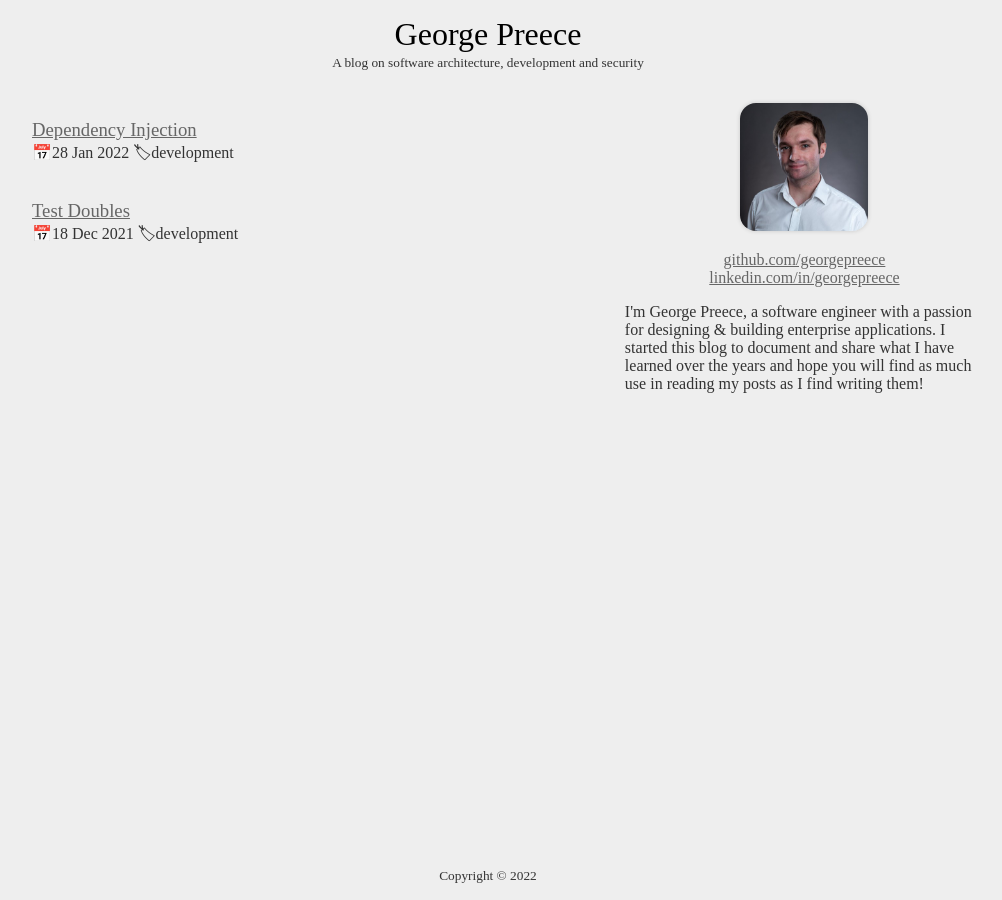
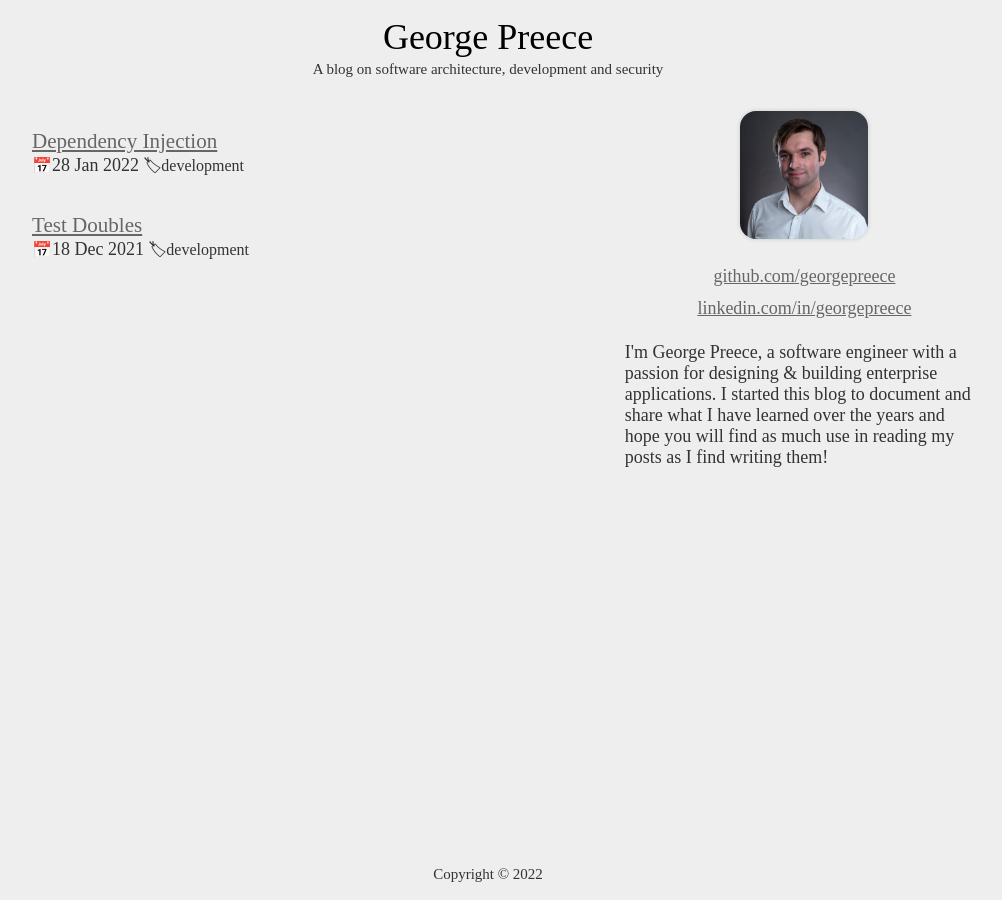
Before and after one commit to GeorgePreece/GeorgePreece.github.io, a Jekyll site: the page built from index.html, in a window 1280 px wide. Shown: the whole page, without its empty margins (152-1154 px from the left). Built offline with Jekyll 4.4.1, drawn with Linux system fonts in a browser that asks for light colours; some web fonts are replaced.

Commit message:
Increase spacing on tap targets

```diff
--- a/_layouts/article.html
+++ b/_layouts/article.html
@@ -17,7 +17,7 @@ layout: "default"
         <a href="/">&#x1F519; Back to home</a>
         <h1>Table of Contents</h1>
         <nav class="toc">
-            {% include toc.html html=content ordered="true" %}
+            {% include toc.html html=content ordered="true" anchor_class="line-spacing" %}
         </nav>
     </div>
 </section>
--- a/index.html
+++ b/index.html
@@ -30,8 +30,7 @@ description: A blog on software architecture, development and security
     <div class="margin-horz">
         <address class="text-center margin-vert">
             {% for link in site.links %}
-                <a href="{{ link.value }}" target="_blank" rel="noopener">{{ link.label }}</a>
-                <br />
+                <a class="line-spacing" href="{{ link.value }}" target="_blank" rel="noopener">{{ link.label }}</a>
             {% endfor %}
         </address>
         <p>{{ site.biography }}</p>
--- a/styles/common.css
+++ b/styles/common.css
@@ -18,7 +18,7 @@ body { width:100%;max-width:1024px;margin:auto;
 main { flex:1;display:flex;flex-wrap:wrap-reverse }
 
 /* Defaults */
-html { font:medium"CMU Serif";color:var(--colorTextDefault);background:var(--colorBackground) }
+html { font:large"CMU Serif";color:var(--colorTextDefault);background:var(--colorBackground) }
 h1,h2,h3,h4,h5,h6 { font-weight:normal;margin:0;color:var(--colorTextHeading) }
 address { font-style:normal }
 code { background:var(--colorCodeBackground);font:small"CMU Typewriter Text";padding:0 2px }
@@ -42,6 +42,8 @@ a:hover { color:var(--colorTextLinkHover) }
 .padding-vert { padding-top:var(--spacingSize);padding-bottom:var(--spacingSize) }
 .padding-horz { padding-left:var(--spacingSize);padding-right:var(--spacingSize) }
 
+.line-spacing { line-height:calc(var(--spacingSize) * 2) }
+
 .text-left    { text-align:left }
 .text-center  { text-align:center }
 .text-right   { text-align:right }
@@ -50,7 +52,7 @@ a:hover { color:var(--colorTextLinkHover) }
 .icon-date::before  { content:"\1F4C5";font-size:medium }
 .icon-label::before { content:"\1F3F7";font-size:medium }
 
-.toc ol, .toc ul { list-style-type:square;padding-inline-start:20px }
+.toc ol, .toc ul { list-style-type:square;padding-inline-start:20px;margin:0 }
 
 @media screen and (min-width: 768px) {
     .sidebar-content { position:sticky;top:0 }
```
